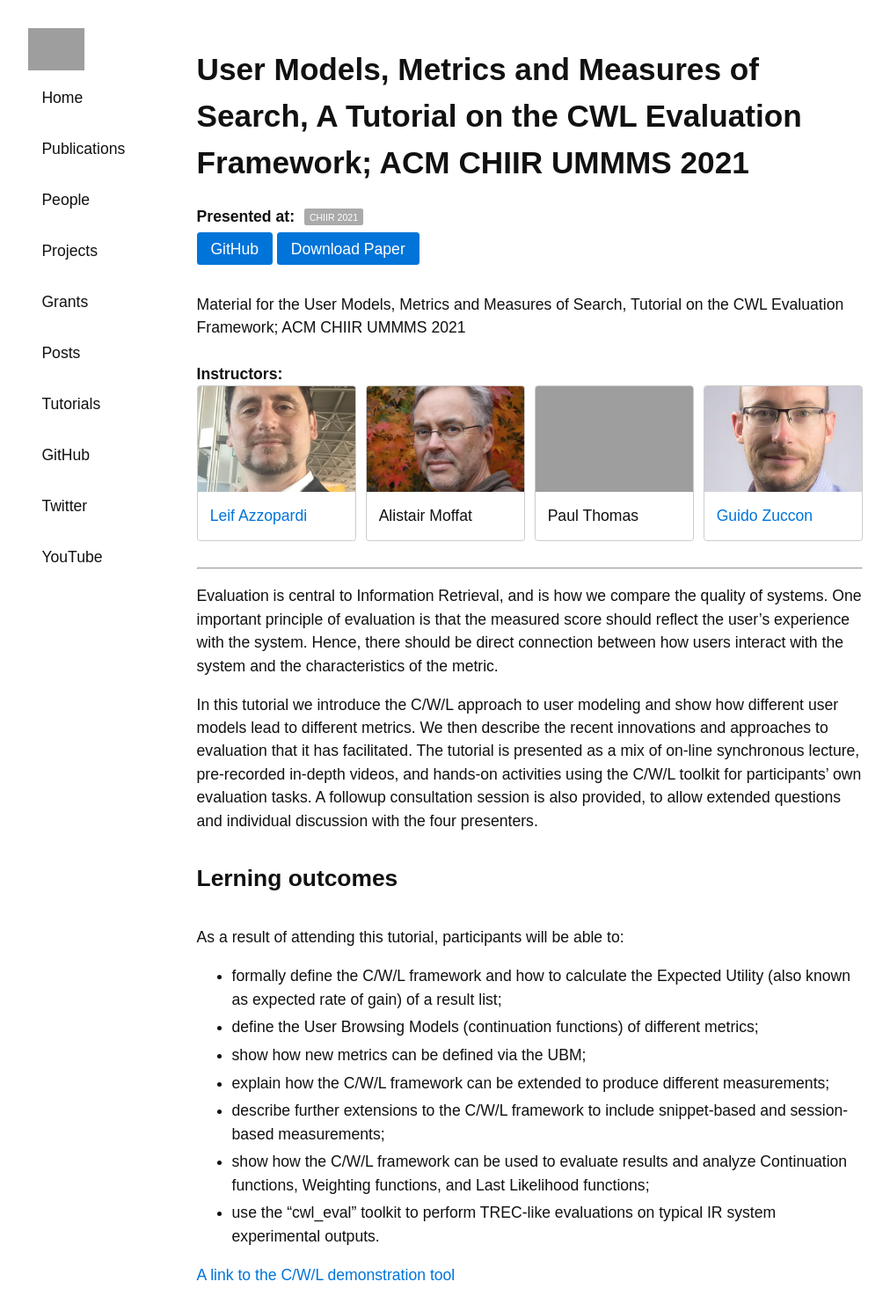
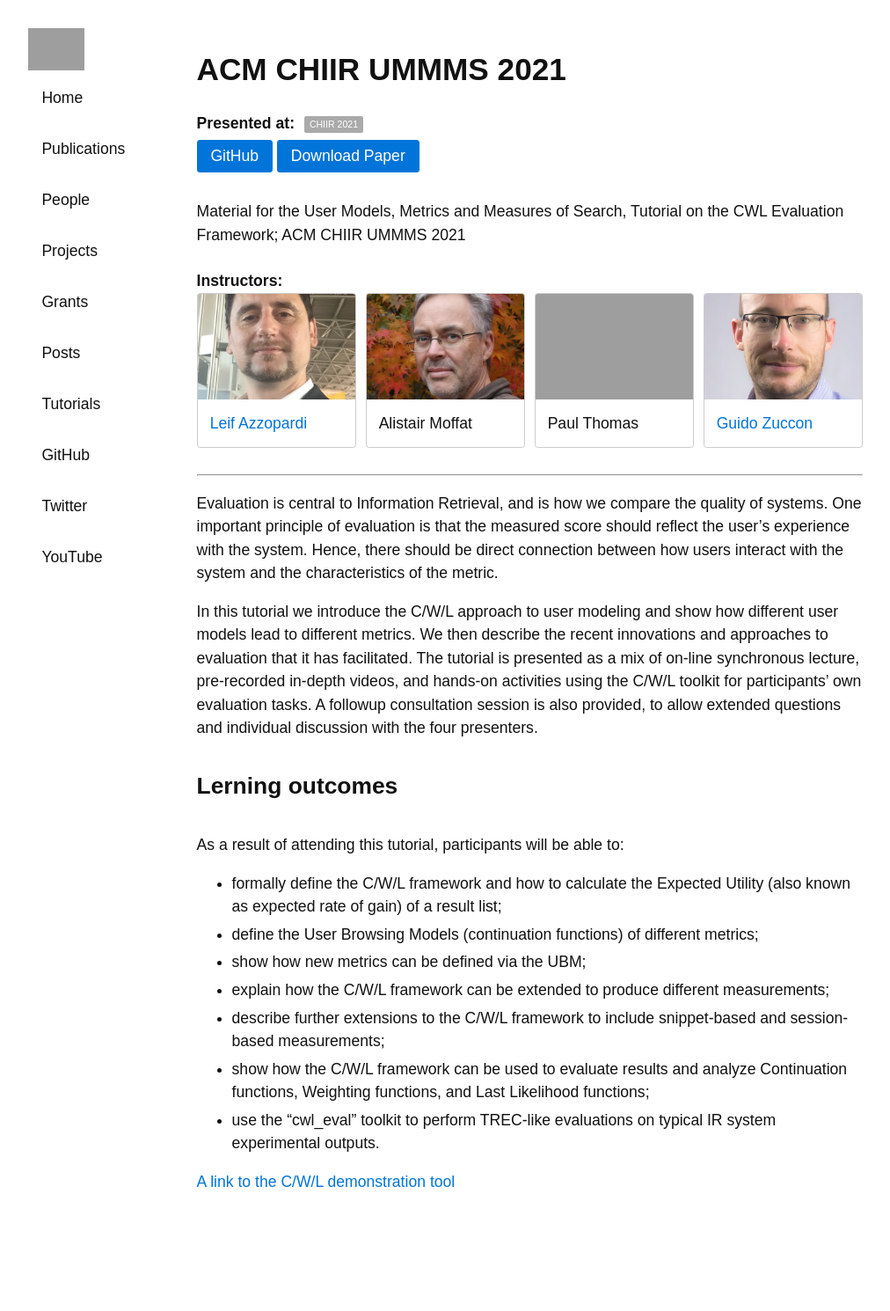
Before and after one commit to ielab/ielab.github.io, a Jekyll site: the page built from _tutorials/ummms2021.md, in a window 1280 px wide. Shown: the whole page at 88% size, without its empty margins (139-1151 px from the left). Built offline with Jekyll 4.4.1, drawn with Linux system fonts in a browser that asks for light colours; after the commit the page ends 1385 px from its top, so only the background shows below that; grey boxes are pictures that could not be loaded.

Commit message:
Update ummms2021.md

```diff
--- a/_tutorials/ummms2021.md
+++ b/_tutorials/ummms2021.md
@@ -1,5 +1,5 @@
 ---
-name: User Models, Metrics and Measures of Search, A Tutorial on the CWL Evaluation Framework; ACM CHIIR UMMMS 2021
+name: ACM CHIIR UMMMS 2021
 venues: [CHIIR 2021]
 people:
  - name: leif-azzopardi
```
